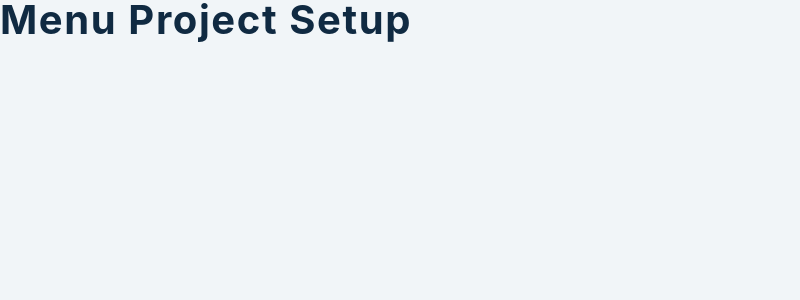
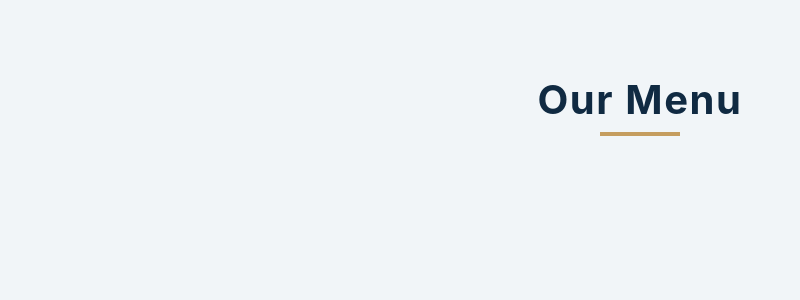
Before and after one commit to otiisaac199/Our-Menu-Project, a React (Create React App) app: page / in a window 1280 px wide. Shown: the top 300 px of the page, without its empty margins (0-800 px from the left). Built offline with nearby package versions, Linux system fonts and the light colour scheme.

Commit message:
chores: added a title

```diff
--- a/src/App.js
+++ b/src/App.js
@@ -7,7 +7,16 @@
   const [menuItem, setMenuItem] = useState(items);
   const [categories, setCategories] = useState([]);
 
-  return <h2>menu project setup</h2>;
+  return (
+    <main>
+      <section className="menu section">
+        <div className="title">
+          <h2>our menu</h2>
+          <div className="underline"></div>
+        </div>
+      </section>
+    </main>
+  );
 }
 
 export default App;
```
